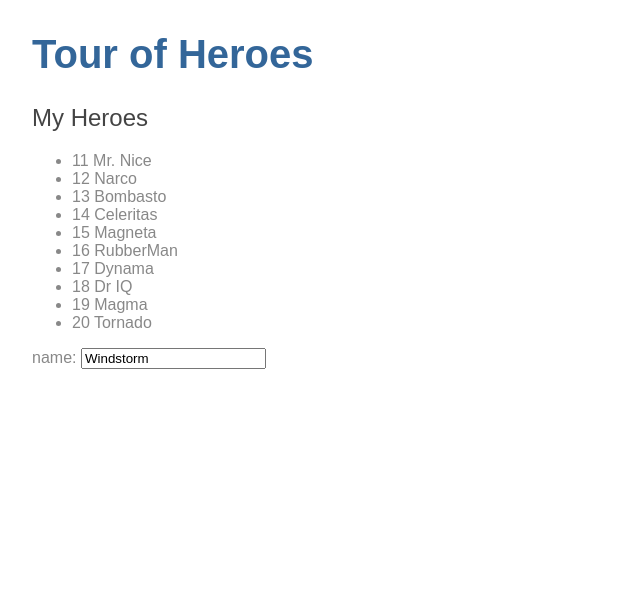
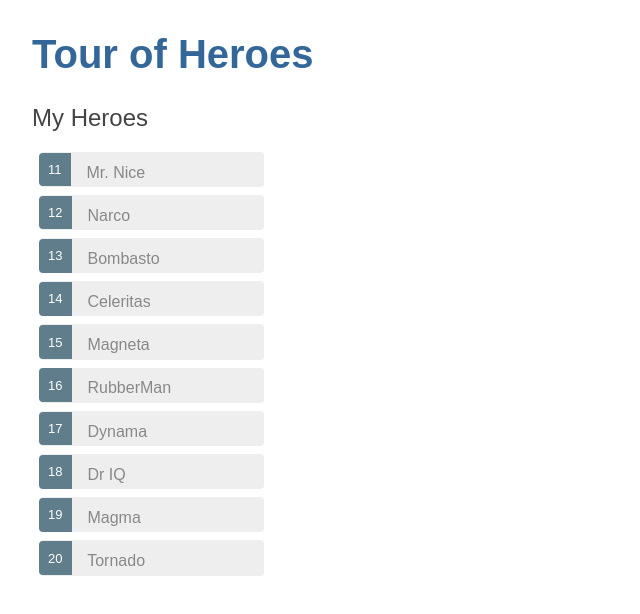
Before and after one commit to Alex-Samari/angular-tour-of-heroes, an Angular app: page /heroes in a window 1280 px wide. Shown: the top 614 px of the page, without its empty margins (0-640 px from the left). Built offline with nearby package versions, Linux system fonts and the light colour scheme.

Commit message:
Added some directives and updated the template and style of the app

```diff
--- a/src/app/heroes/heroes.component.css
+++ b/src/app/heroes/heroes.component.css
@@ -0,0 +1,48 @@
+/* HeroesComponent's private CSS styles */
+.selected {
+    background-color: #CFD8DC !important;
+    color: white;
+}
+  .heroes {
+    margin: 0 0 2em 0;
+    list-style-type: none;
+    padding: 0;
+    width: 15em;
+  }
+  .heroes li {
+    cursor: pointer;
+    position: relative;
+    left: 0;
+    background-color: #EEE;
+    margin: .5em;
+    padding: .3em 0;
+    height: 1.6em;
+    border-radius: 4px;
+  }
+  .heroes li.selected:hover {
+    background-color: #BBD8DC !important;
+    color: white;
+  }
+  .heroes li:hover {
+    color: #607D8B;
+    background-color: #DDD;
+    left: .1em;
+  }
+  .heroes .text {
+    position: relative;
+    top: -3px;
+  }
+  .heroes .badge {
+    display: inline-block;
+    font-size: small;
+    color: white;
+    padding: 0.8em 0.7em 0 0.7em;
+    background-color: #607D8B;
+    line-height: 1em;
+    position: relative;
+    left: -1px;
+    top: -4px;
+    height: 1.8em;
+    margin-right: .8em;
+    border-radius: 4px 0 0 4px;
+  }
--- a/src/app/heroes/heroes.component.html
+++ b/src/app/heroes/heroes.component.html
@@ -1,15 +1,29 @@
+<!-- Help Section -->
+<!-- *ngFor notes:
+---- <li> is the host element
+---- 'heroes' is the list from the 'HeroesComponent' class.
+---- 'hero' holds the current hero object for each iteration through the list. -->
+
 <h2>My Heroes</h2>
-<ul>
+<ul class="heroes">
     <!-- The *ngFor is Angular's repeater directive. It repeats the host element for each element in a list. -->
-    <li *ngFor="let hero of heroes">
+    <!-- The parentheses around click tell Angular to listen for the <li> element's click event. When the user clicks in the <li>, Angular executes the onSelect(hero) expression. -->
+    <li *ngFor="let hero of heroes" [class.selected]="hero === selectedHero" (click)="onSelect(hero)">
         <span class="badge">{{hero.id}}</span> {{hero.name}}
     </li>
 </ul>
 
-<div>
-    <label>name:
-    <!-- [(ngModel)] is Angular's two-way data binding syntax. -->
-    <!-- Here it binds the hero.name property to the HTML textbox so that data can flow in both directions: from the hero.name property to the textbox, and from the textbox back to the hero.name.  -->
-    <input [(ngModel)]="hero.name" placeholder="name">
-    </label>
+<!-- div only displays the selected hero's details if the 'selectedHero' exists -->
+<div *ngIf="selectedHero">
+
+    <h2>{{selectedHero.name | uppercase}} Details</h2>
+    <div><span>id: </span>{{selectedHero.id}}</div>
+    <div>
+        <label>name:
+            <!-- [(ngModel)] is Angular's two-way data binding syntax. -->
+            <!-- Here it binds the hero.name property to the HTML textbox so that data can flow in both directions: from the hero.name property to the textbox, and from the textbox back to the hero.name.  -->
+            <input [(ngModel)]="selectedHero.name" placeholder="name">
+        </label>
+    </div>
+
 </div>
--- a/src/app/heroes/heroes.component.ts
+++ b/src/app/heroes/heroes.component.ts
@@ -21,14 +21,16 @@ export class HeroesComponent implements OnInit {
 
   constructor() { }
 
-  //  declaring a 'heroes' component and initializing its value to the HEROES object
+  //  declaring a 'heroes' property and initializing its value to the HEROES object
   heroes = HEROES;
 
-  //  declaring a hero property of type 'Hero'
-  hero: Hero = {
-    id: 1,
-    name: 'Windstorm'
-  };
+  //  declaring a selectedHero property of type 'Hero'
+  selectedHero : Hero;
+
+  //  onSelect() method assigns the clicked hero from the template to the component's selectedHero
+  onSelect(hero: Hero): void {
+    this.selectedHero = hero;
+  }
 
   //  ngOnInit() is a lifecycle hook that is used for two main reasons:
   //  To perform complex initializations shortly after construction.
```
